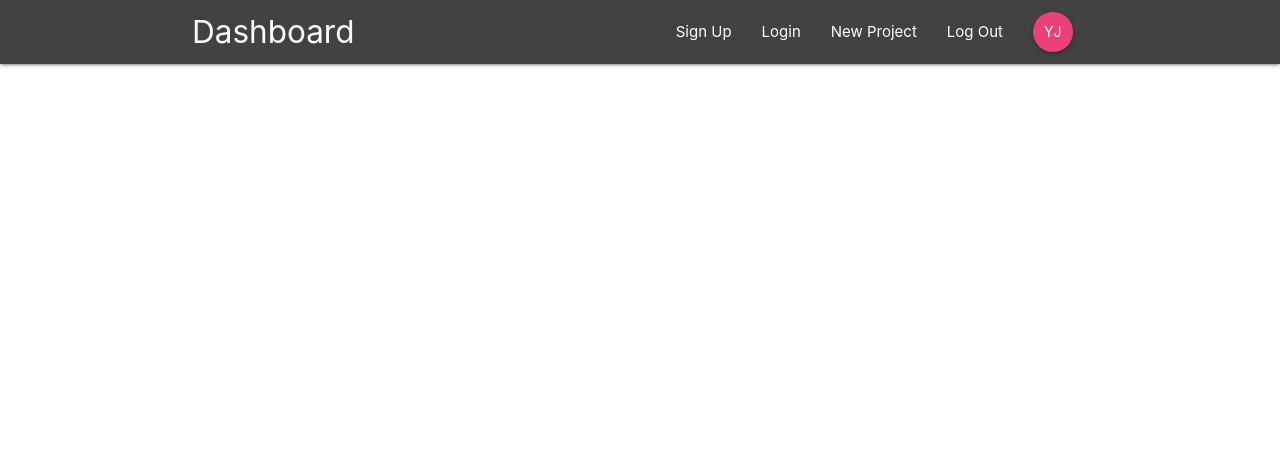
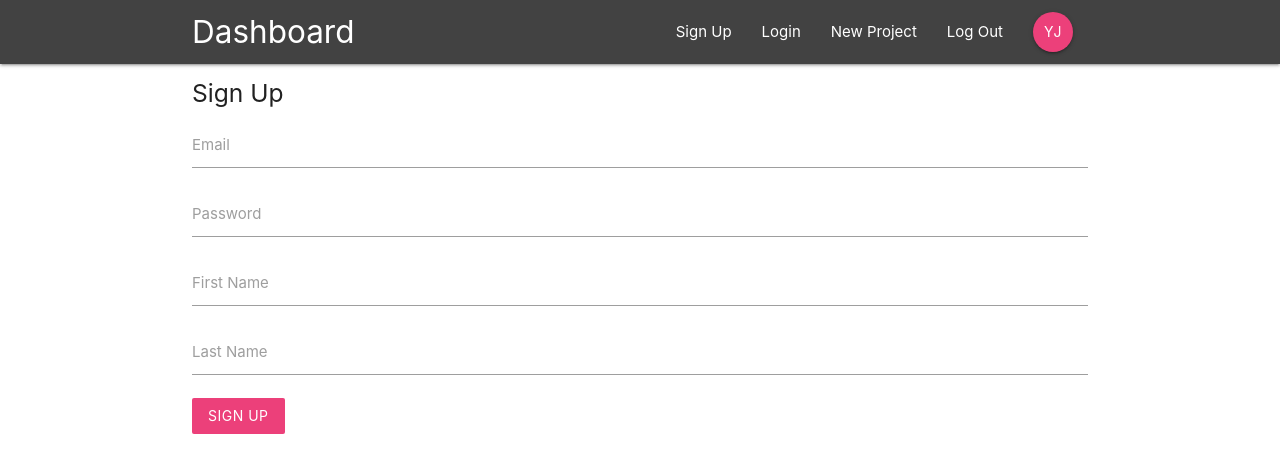
Before and after one commit to yashasvi13/React-Project-Management-Tool, a React (Create React App) app: page /signup in a window 1280 px wide. Shown: the top 472 px of the page. Built offline with nearby package versions, Linux system fonts and the light colour scheme.

Commit message:
added signup & login component without auth

```diff
--- a/public/index.html
+++ b/public/index.html
@@ -47,5 +47,7 @@
       To begin the development, run `npm start` or `yarn start`.
       To create a production bundle, use `npm run build` or `yarn build`.
     -->
+    <!-- Compiled and minified JavaScript -->
+    <script src="https://cdnjs.cloudflare.com/ajax/libs/materialize/1.0.0/js/materialize.min.js"></script>
   </body>
 </html>
--- a/src/App.js
+++ b/src/App.js
@@ -3,6 +3,8 @@
 import Navbar from "./components/layout/Navbar";
 import Dashboard from "./components/dashboard/Dashboard";
 import ProjectDetails from "./components/projects/ProjectDetails";
+import SignIn from "./components/auth/SignIn";
+import SignUp from "./components/auth/SignUp";
 class App extends Component {
   render() {
     return (
@@ -12,6 +14,8 @@
           <Switch>
             <Route exact path="/" component={Dashboard} />
             <Route path="/project/:id" component={ProjectDetails} />
+            <Route path="/signin" component={SignIn} />
+            <Route path="/signup" component={SignUp} />
           </Switch>
         </div>
       </BrowserRouter>
--- a/src/components/auth/SignIn.js
+++ b/src/components/auth/SignIn.js
@@ -0,0 +1,41 @@
+import React, { Component } from "react";
+
+class SignIn extends Component {
+  state = {
+    email: "",
+    password: ""
+  };
+  handleChange = e => {
+    // console.log(e);
+    this.setState({
+      [e.target.id]: e.target.value
+    });
+  };
+  handleSubmit = e => {
+    // console.log(e);
+    e.preventDefault();
+    console.log(this.state);
+  };
+  render() {
+    return (
+      <div className="container">
+        <form onSubmit={this.handleSubmit} className="white">
+          <h5 className="grey-text-text-darken-3">Sign In</h5>
+          <div className="input-field">
+            <label htmlFor="email">Email</label>
+            <input type="email" id="email" onChange={this.handleChange} />
+          </div>
+          <div className="input-field">
+            <label htmlFor="password">Password</label>
+            <input type="password" id="password" onChange={this.handleChange} />
+          </div>
+          <div className="input-field">
+            <button className="btn pink lighten-1 z-depth-0">Login</button>
+          </div>
+        </form>
+      </div>
+    );
+  }
+}
+
+export default SignIn;
--- a/src/components/auth/SignUp.js
+++ b/src/components/auth/SignUp.js
@@ -0,0 +1,52 @@
+import React, { Component } from "react";
+
+class SignUp extends Component {
+  state = {
+    email: "",
+    password: "",
+    firstName: "",
+    lastName: ""
+  };
+  handleChange = e => {
+    // console.log(e);
+    this.setState({
+      [e.target.id]: e.target.value
+    });
+  };
+  handleSubmit = e => {
+    // console.log(e);
+    e.preventDefault();
+    console.log(this.state);
+  };
+  render() {
+    return (
+      <div className="container">
+        <form onSubmit={this.handleSubmit} className="white">
+          <h5 className="grey-text-text-darken-3">Sign Up</h5>
+          <div className="input-field">
+            <label htmlFor="email">Email</label>
+            <input type="email" id="email" onChange={this.handleChange} />
+          </div>
+          <div className="input-field">
+            <label htmlFor="password">Password</label>
+            <input type="password" id="password" onChange={this.handleChange} />
+          </div>
+          <div className="input-field">
+            <label htmlFor="firstName">First Name</label>
+            <input type="text" id="firstName" onChange={this.handleChange} />
+          </div>
+          <div className="input-field">
+            <label htmlFor="lastName">Last Name</label>
+            <input type="text" id="lastName" onChange={this.handleChange} />
+          </div>
+
+          <div className="input-field">
+            <button className="btn pink lighten-1 z-depth-0">Sign Up</button>
+          </div>
+        </form>
+      </div>
+    );
+  }
+}
+
+export default SignUp;
```
